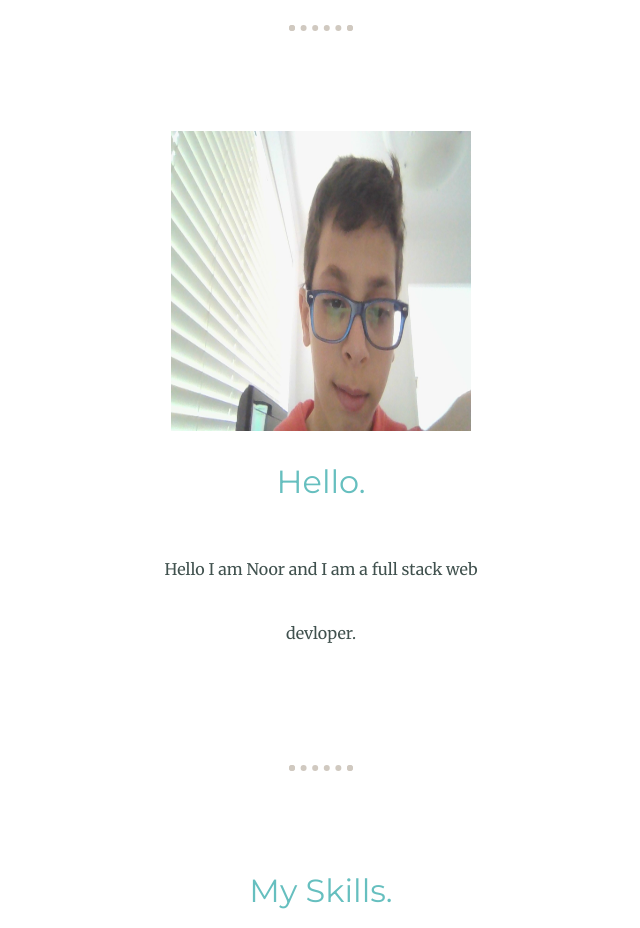
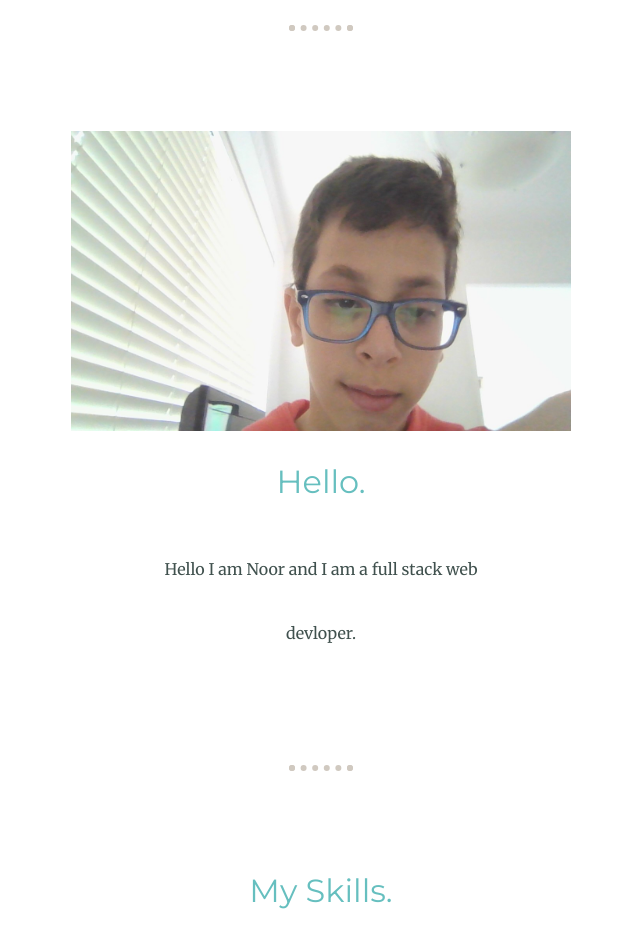
Before and after one commit to Nooraldeen123/css-my-site, a plain HTML site: page index.html in a window 1280 px wide. Shown: the part 820-1748 px from the top of the page, without its empty margins (319-959 px from the left). Drawn offline with Linux system fonts and the light colour scheme.

Commit message:
Update index.html

```diff
--- a/index.html
+++ b/index.html
@@ -23,7 +23,7 @@
   <div class="middle-container">
     <hr>
     <div class="profile">
-      <img class="" src="images/WIN_20220718_11_03_35_Pro.jpg" alt="Noor's picture" width="300" height="300" border-radius: 50%;>
+      <img class="" src="images/WIN_20220718_11_03_35_Pro.jpg" alt="Noor's picture" width="500" height="300" >
       <h2>Hello.</h2>
       <p class="intro">Hello I am Noor and I am a full stack web devloper.</p>
       </table>
```
